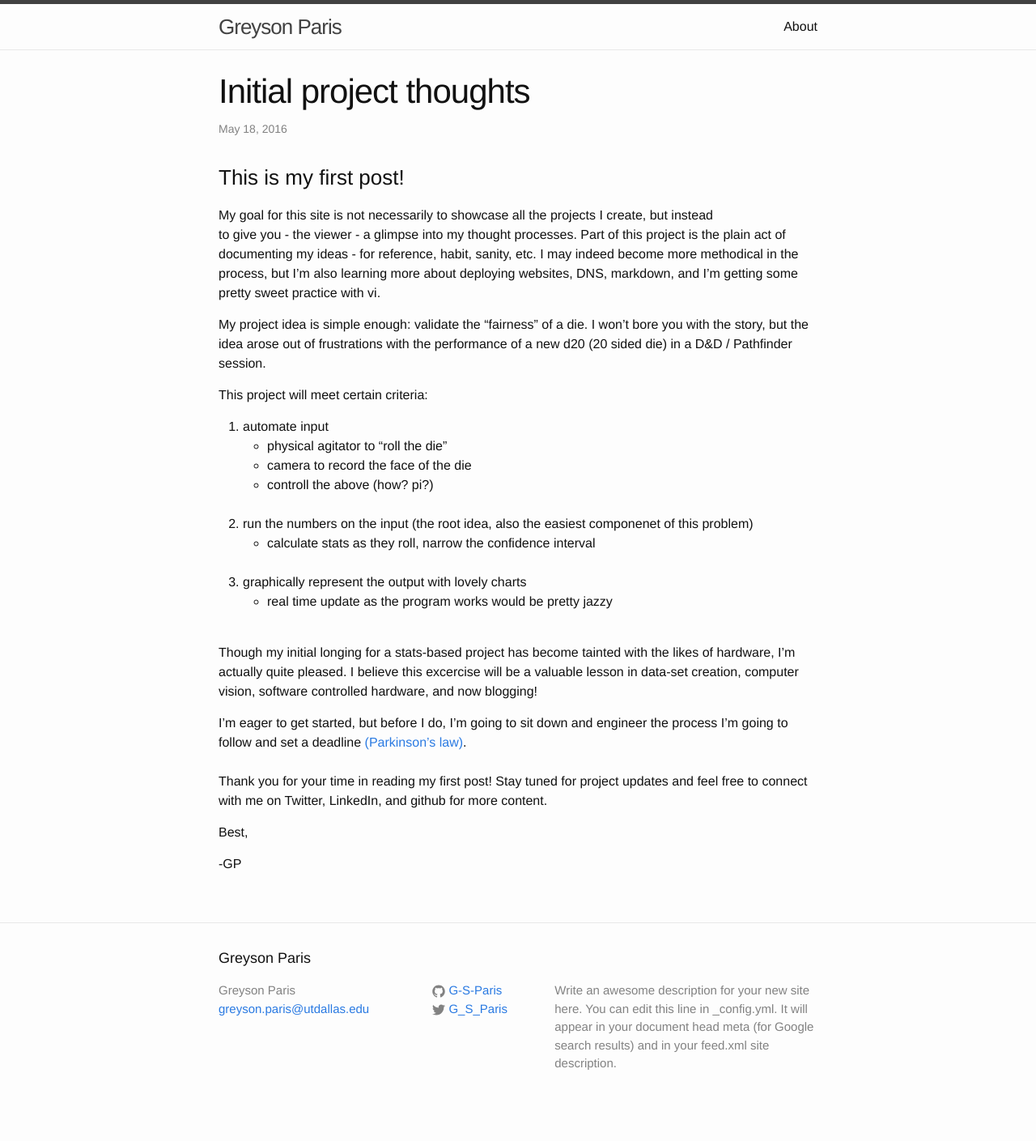
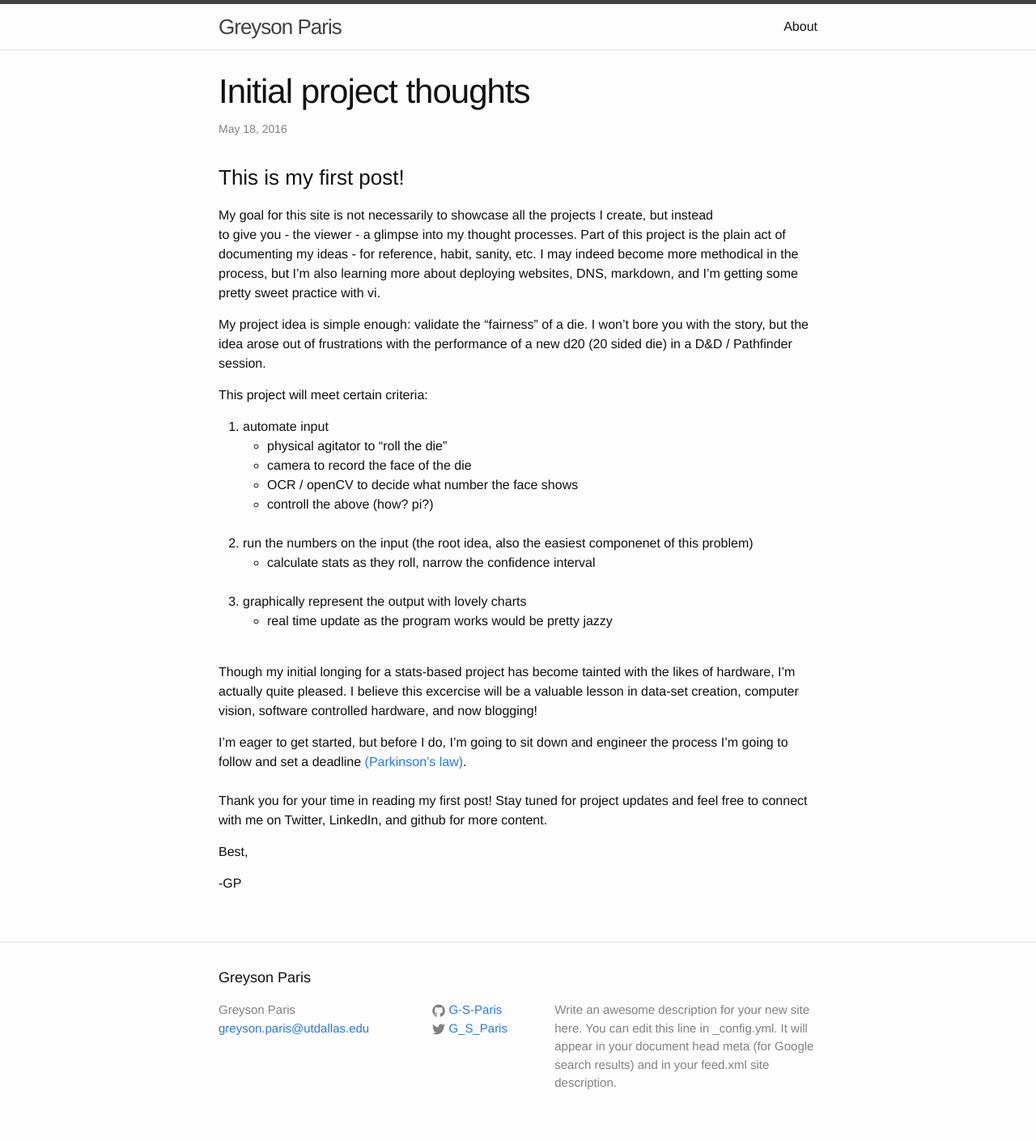
Before and after one commit to Benevolent-G/Benevolent-G.github.io, a Jekyll site: the page built from _posts/2016-05-18-initial-project-thoughts.markdown, in a window 1280 px wide. Shown: the whole page at 81% size. Built offline with Jekyll 4.4.1, drawn with Linux system fonts in a browser that asks for light colours; before the commit the page ends 1385 px from its top, so only the background shows below that.

Commit message:
Update 2016-05-18-initial-project-thoughts.markdown

```diff
--- a/_posts/2016-05-18-initial-project-thoughts.markdown
+++ b/_posts/2016-05-18-initial-project-thoughts.markdown
@@ -17,6 +17,7 @@ This project will meet certain criteria:
 1. automate input
 	- physical agitator to "roll the die"
 	- camera to record the face of the die
+	- OCR / openCV to decide what number the face shows
 	- controll the above (how? pi?)<br><br>
 
 2. run the numbers on the input (the root idea, also the easiest componenet of this problem)
```
